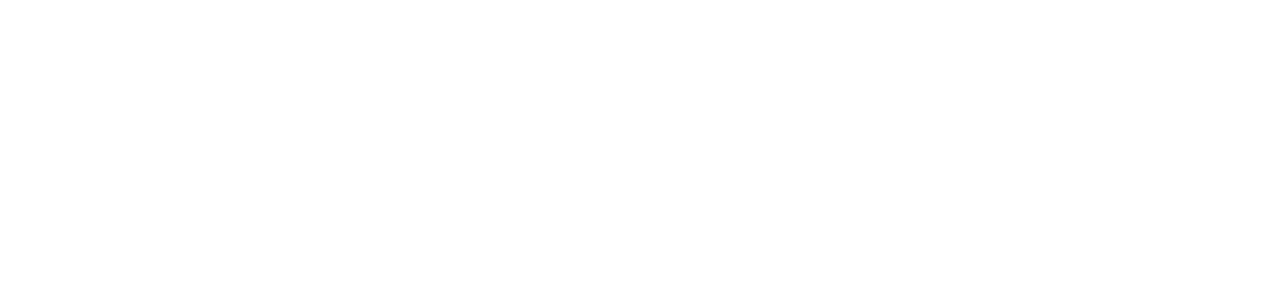
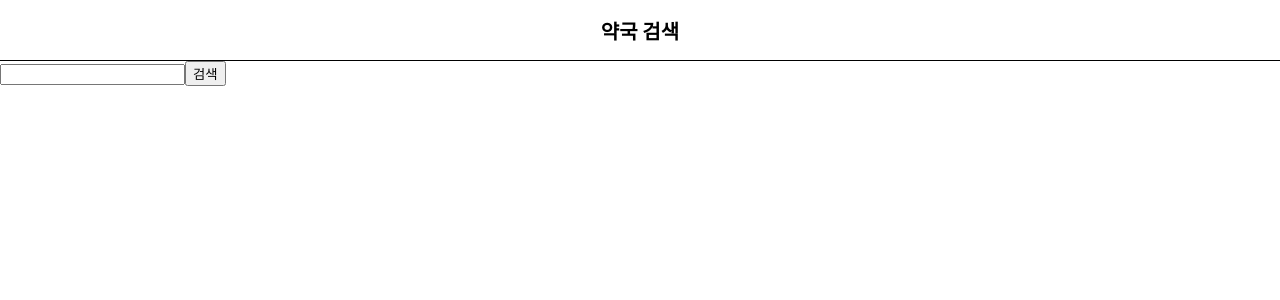
Before and after one commit to IbabaI/insuretech_me, a React (Create React App) app in the folder insure/: page /phamacy in a window 1280 px wide. Before the commit this address had no page. Shown: the top 300 px of the page. Built offline with nearby package versions, Linux system fonts and the light colour scheme.

Commit message:
약국 조회  소스 코드

```diff
--- a/insure/src/App.js
+++ b/insure/src/App.js
@@ -4,6 +4,7 @@
 import ListComponent from "./components/ListComponent";
 import AxiosTest from "./pages/AxiosTest";
 import NewSearchPage from "./pages/NewSearchPage";
+import PhamacyPage from "./pages/PhamacyPage";
 
 function App() {
   return (
@@ -14,6 +15,8 @@
         <Route path="/test2" element={<ListComponent />}></Route>
         <Route path="/axios" element={<AxiosTest />}></Route>
         <Route path="/news" element={<NewSearchPage />}></Route>
+        <Route path="/news" element={<NewSearchPage />}></Route>
+        <Route path="/phamacy" element={<PhamacyPage />}></Route>
       </Routes>
     </BrowserRouter>
   );
--- a/insure/src/components/News/NewsList.js
+++ b/insure/src/components/News/NewsList.js
@@ -3,8 +3,8 @@
 const NewsList = ({ newsList }) => {
   return (
     <div>
-      {newsList.map((data) => {
-        return <p>{data.title}</p>;
+            {newsList.map((data, index) => {
+        return <p key={index}>{data.title}</p>;
       })}
     </div>
   );
--- /dev/null
+++ b/insure/src/components/Phamacy/SearchInput.js
@@ -0,0 +1,12 @@
+import React from "react";
+
+const SearchInput = ({ handleClick, handleChange }) => {
+  return (
+    <div>
+      <input onChange={handleChange} />
+      <button onClick={handleClick}>검색</button>
+    </div>
+  );
+};
+
+export default SearchInput;
--- /dev/null
+++ b/insure/src/components/Phamacy/SearchResult.js
@@ -0,0 +1,17 @@
+import React from "react";
+
+const SearchResult = ({ phamacyList }) => {
+  return (
+    <div>
+      {phamacyList.map((data, index) => {
+        return (
+          <p key={index}>
+            {data.yadmNm} {data.addr}
+          </p>
+        );
+      })}
+    </div>
+  );
+};
+
+export default SearchResult;
--- /dev/null
+++ b/insure/src/pages/PhamacyPage.js
@@ -0,0 +1,45 @@
+import axios from "axios";
+import React, { useState } from "react";
+import Header from "../components/Header";
+import SearchInput from "../components/Phamacy/SearchInput";
+import SearchResult from "../components/Phamacy/SearchResult";
+
+const PhamacyPage = () => {
+  const [phamacyList, setPhamacyList] = useState([]);
+  const [searchInputText, setSearchInputText] = useState("");
+
+  const handleChange = (event) => {
+    const { value } = event.target;
+    setSearchInputText(value);
+  };
+
+  const handleClick = () => {
+    const option = {
+      method: "GET",
+      url: "http://apis.data.go.kr/B551182/pharmacyInfoService/getParmacyBasisList",
+      params: {
+        ServiceKey:
+          "RYlCnxxOruxJFp9YOSb8KEPqtNk2YnQu%2Fseqnlzx9iYdkhnBc6Be077oaAxMiYxxMJPA4QhpAeMUJJ6I047Lyg%3D%3D",
+        emdongNm: searchInputText,
+      },
+    };
+
+    axios(option).then(function ({ data }) {
+      console.log(data);
+      setPhamacyList(data.response.body.items.item);
+    });
+  };
+  return (
+    <div>
+      <Header title={"약국 검색"}></Header>
+      <SearchInput
+        handleChange={handleChange}
+        handleClick={handleClick}
+      ></SearchInput>
+      <SearchResult phamacyList={phamacyList}></SearchResult>
+    </div>
+    // 약국명과 약국 주소에대한 검색 결과를 표시 하세요
+  );
+};
+
+export default PhamacyPage;
```
Also changed, not shown: 1 other file (tests, documents, lock files or other folders).
